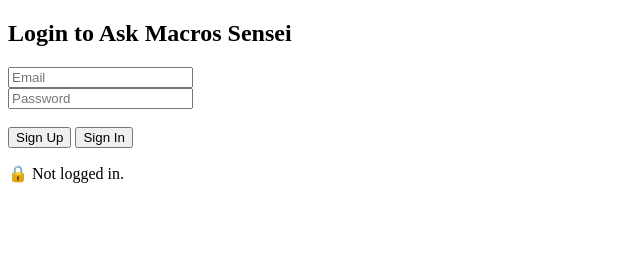
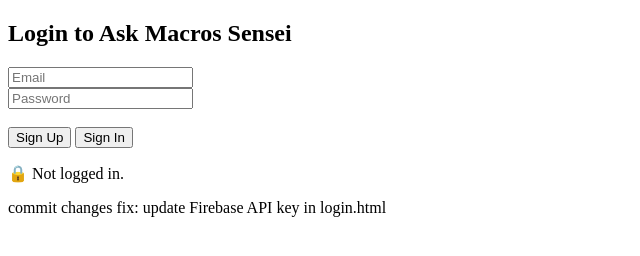
Before and after one commit to zenkiotsuka-beep/chcmw-bible-qa-v3-af7s, a plain HTML site: page login.html in a window 1280 px wide. Shown: the whole page, without its empty margins (0-640 px from the left). Drawn offline with Linux system fonts and the light colour scheme; no server answers.

```diff
--- a/login.html
+++ b/login.html
@@ -71,3 +71,6 @@
   <p id="status">🔒 Not logged in.</p>
 </body>
 </html>
+
+commit changes
+fix: update Firebase API key in login.html
```
